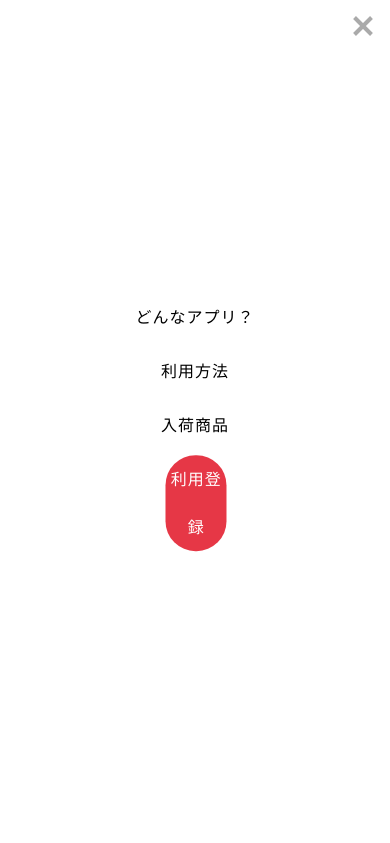
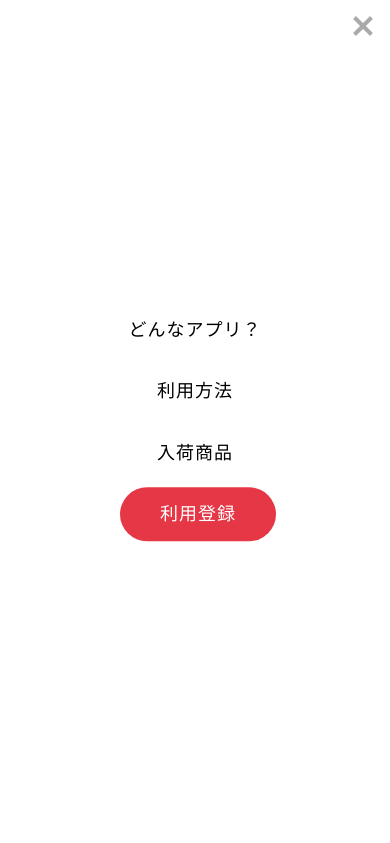
Before and after one commit to IshiyamaAkari/LP2_app, a plain HTML site: page index.html in a window 390 px wide. Both pictures are taken after a click on the element 363 px from the left and 17 px from the top of the page. Shown: the top 843 px of the page. Drawn offline with nearby package versions, Linux system fonts and the light colour scheme.

Commit message:
css-修正-2-

```diff
--- a/css/style.css
+++ b/css/style.css
@@ -501,10 +501,10 @@ li {
   }
   .header-wrap__nav__list__item a {
     line-height: 3;
-    font-size: 16px;
+    font-size: 18px;
   }
   .header-wrap__nav__list__item.__app {
-    width: 15vw;
+    width: 150px;
     border-radius: 50px;
   }
   body.nav-open header .drawer {
```
